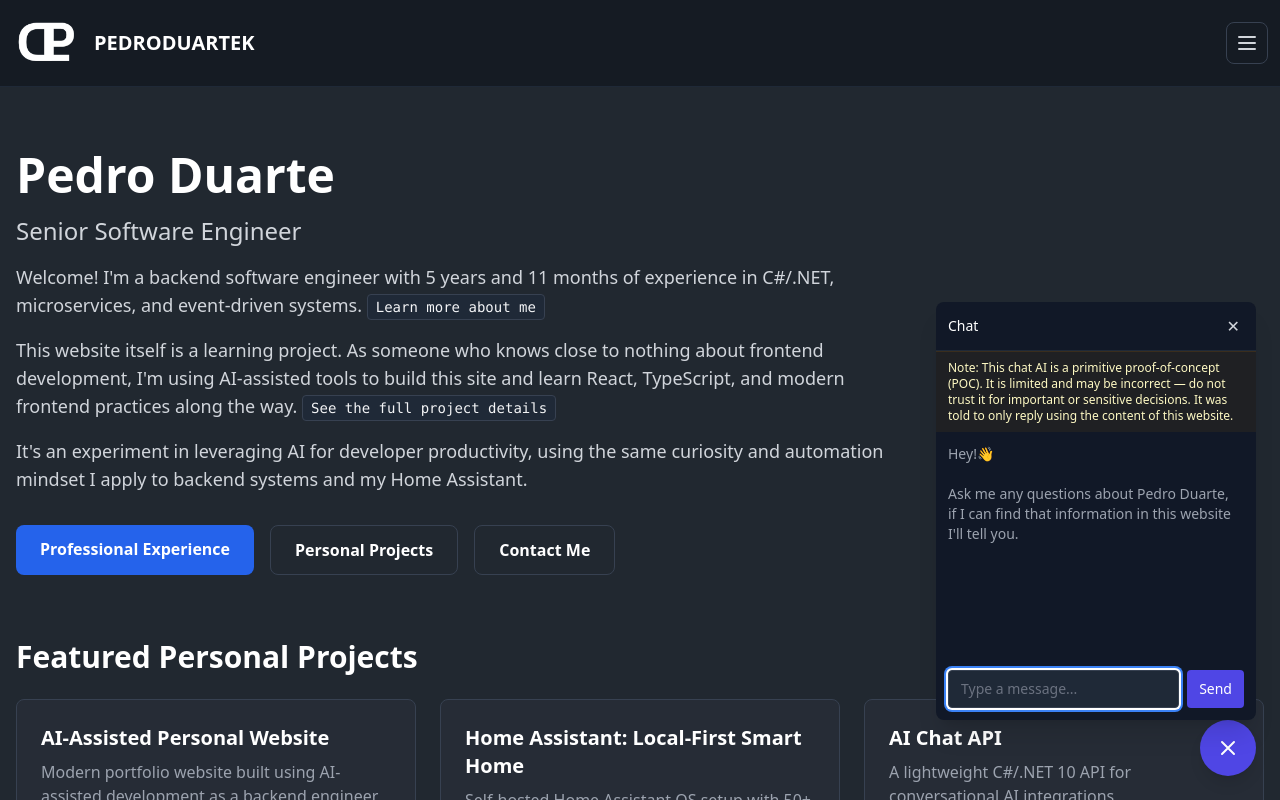
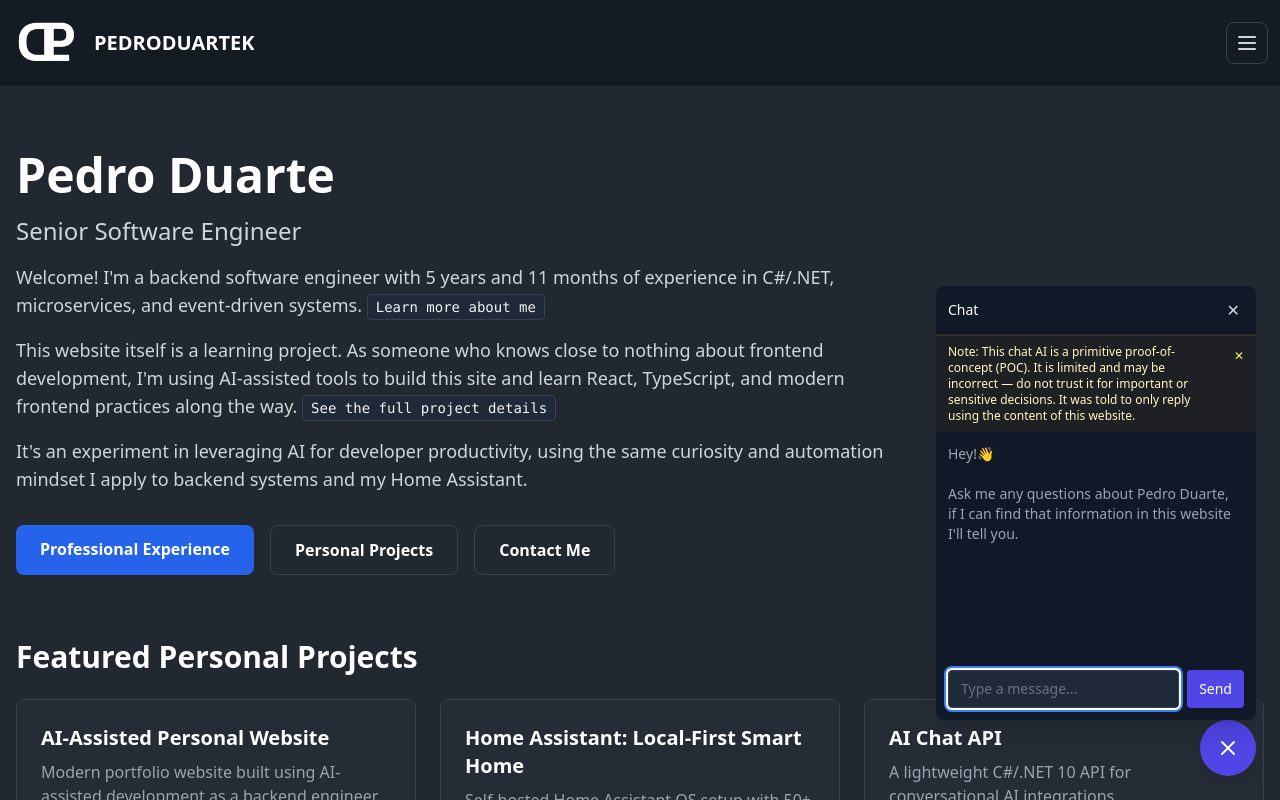
Before and after one commit to pedroduartek/personal-website.ai, a React (Vite) app in the folder apps/web/: page / in a window 1280 px wide. Both pictures are taken after a click on the button 1228 px from the left and 748 px from the top of the page. Shown: the top 800 px of the page. Built offline with nearby package versions, Linux system fonts and the light colour scheme.

Commit message:
feat: add dismissible note in ChatWidget to inform users about AI limitations

```diff
--- a/apps/web/src/components/ChatWidget.tsx
+++ b/apps/web/src/components/ChatWidget.tsx
@@ -26,6 +26,7 @@ export default function ChatWidget() {
   const [placeholderWords, setPlaceholderWords] = useState(0)
   const placeholderIntervalRef = useRef<number | null>(null)
   const placeholderWidths = [40, 65, 35, 50, 60, 30, 45, 55, 38, 48, 62, 34]
+  const [showNote, setShowNote] = useState(true)
 
   async function send() {
     if (awaitingReply) return
@@ -221,13 +222,23 @@ export default function ChatWidget() {
               ✕
             </button>
           </div>
-          <div className="px-3 py-2 text-xs text-yellow-100 bg-yellow-700/10 border-t border-yellow-700/20">
+          {showNote && (
+            <div className="relative px-3 pr-10 py-2 text-xs text-yellow-100 bg-yellow-700/10 border-t border-yellow-700/20">
               <strong className="font-medium">Note: </strong>
               This chat AI is a primitive proof-of-concept (POC). It is limited
               and may be incorrect — do not trust it for important or sensitive
               decisions. It was told to only reply using the content of this
               website.
+              <button
+                type="button"
+                aria-label="Dismiss note"
+                onClick={() => setShowNote(false)}
+                className="absolute right-2 top-2 rounded p-1 text-yellow-200 hover:text-white"
+              >
+                ✕
+              </button>
             </div>
+          )}
           <div className="relative flex h-72 flex-col gap-2 overflow-hidden p-3">
             <div
               ref={containerRef}
```
Lines whose indentation alone changed are shown as unchanged.
